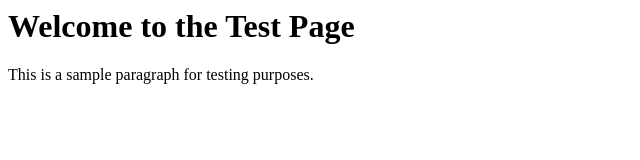
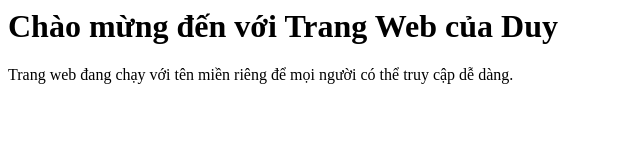
Before and after one commit to Nguyendinhduy257/HTML_CSS_JavaScript, a website: page HTML_Files/Test1.html in a window 1280 px wide. Shown: the whole page, without its empty margins (0-640 px from the left). Drawn offline with Linux system fonts and the light colour scheme.

Commit message:
cập nhật mới nhất 23/12/2025

```diff
--- a/HTML_Files/Test1.html
+++ b/HTML_Files/Test1.html
@@ -4,7 +4,7 @@
     </head>
     <body>
         <!--comment This is a test comment -->
-        <h1>Welcome to the Test Page</h1>
-        <p>This is a sample paragraph for testing purposes.</p>
+        <h1>Chào mừng đến với Trang Web của Duy</h1>
+        <p>Trang web đang chạy với tên miền riêng để mọi người có thể truy cập dễ dàng.</p>
     </body>
 </html>
```
